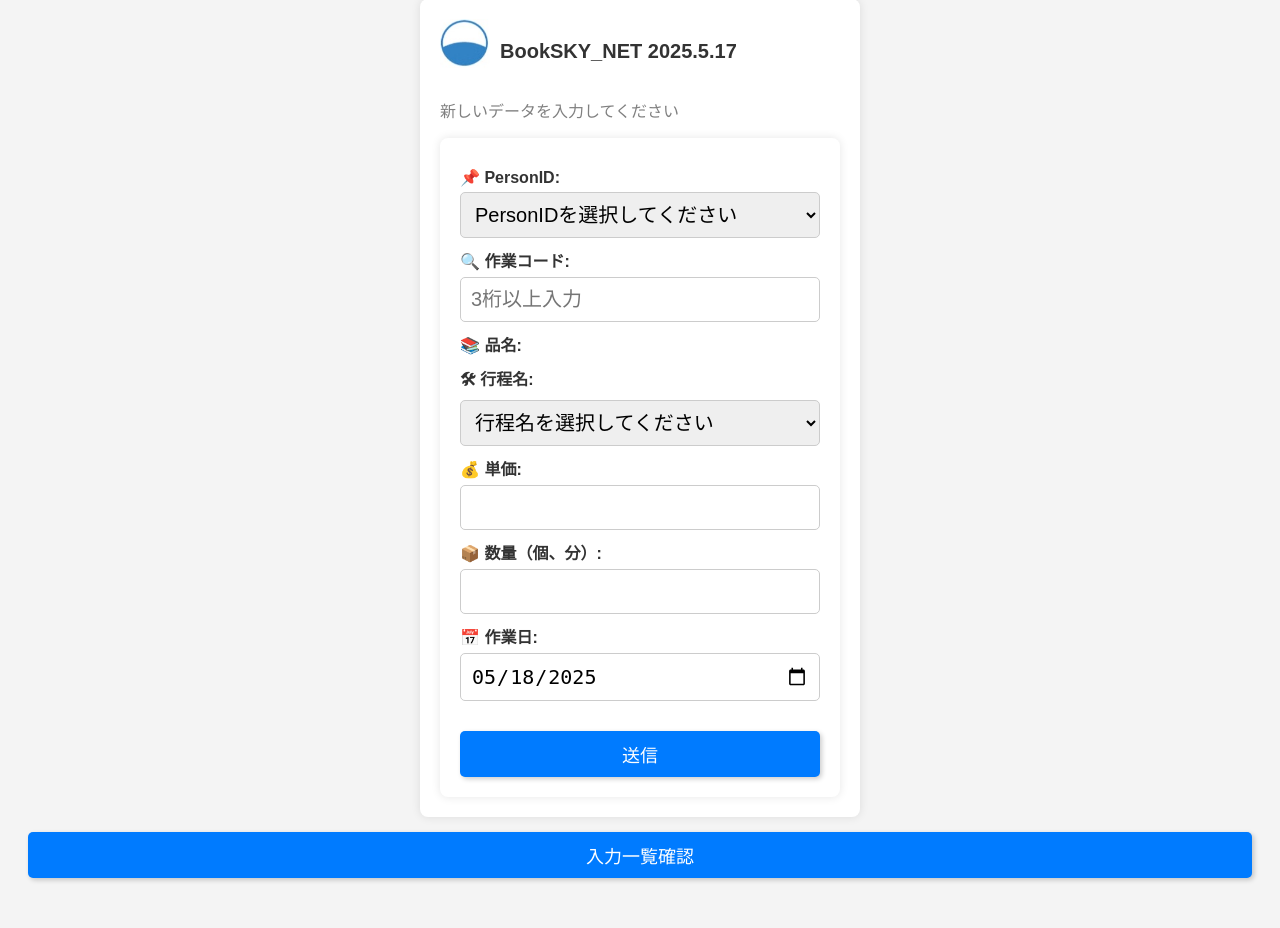
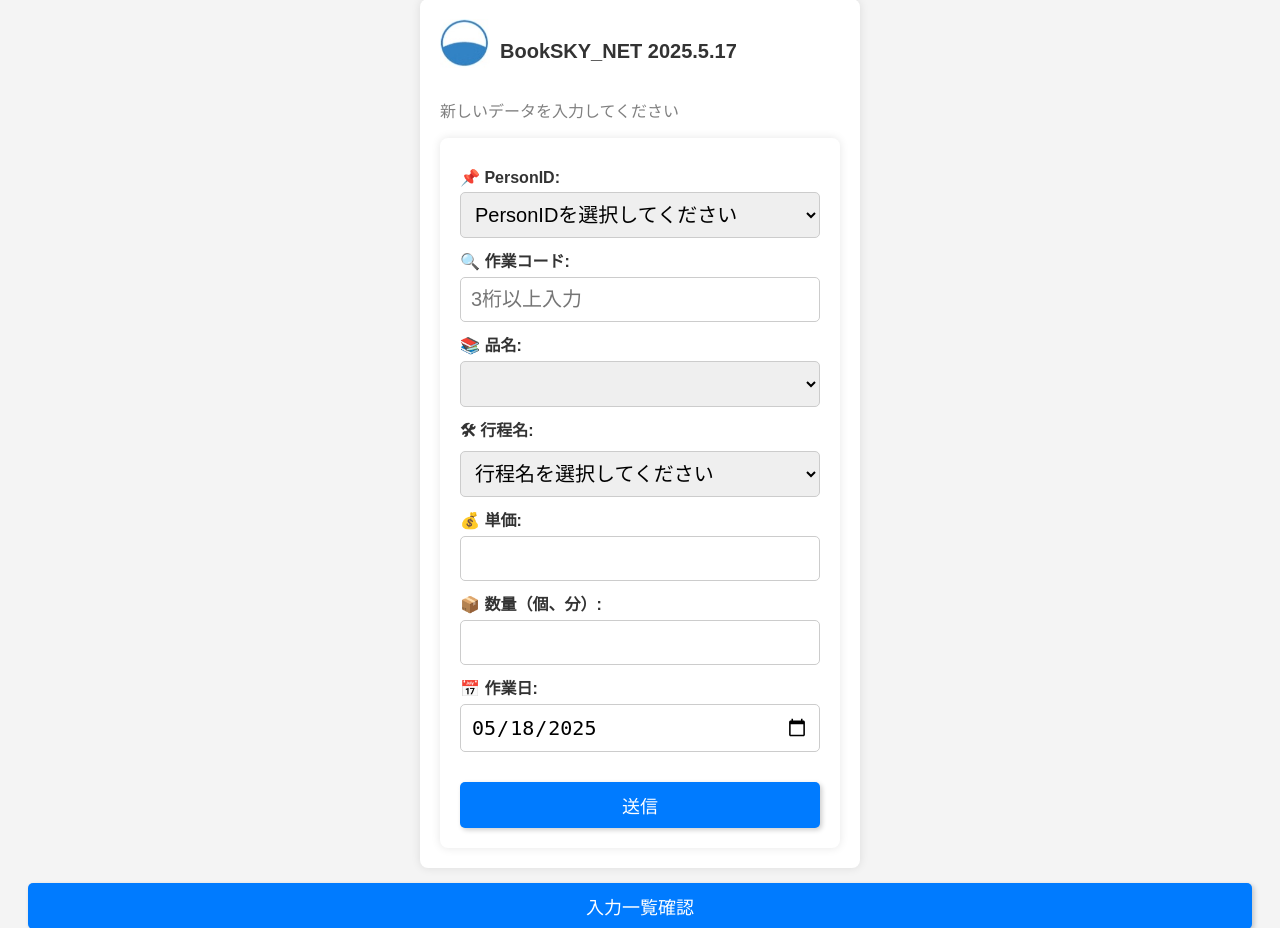
Before and after one commit to masanorimiyamoto-cloud/skyandsea, a Flask app: page / in a window 1280 px wide. Shown: the part 29-957 px from the top of the page. Before the commit the page ends 911 px from the top, so only its background shows below. Run offline with Flask 3, Linux system fonts and the light colour scheme; data that the repository does not hold is empty.

Commit message:
deepseek

```diff
--- a/templates/index.html
+++ b/templates/index.html
@@ -35,6 +35,13 @@
             border-radius: 5px;
             font-size: 20px; /* フォーム要素のフォントサイズを統一 */
             box-sizing: border-box;
+        }
+        /* 既存のCSSに以下を追加 */
+        #worknameSelect {
+            display: block !important; /* 常に表示する */
+            max-height: 200px; /* 最大高を指定 */
+            overflow-y: auto; /* スクロール可能に */
+            border: 1px solid #007bff; /* 強調表示 */
         }
         button {
             background-color: #007bff;
@@ -199,17 +206,18 @@
             }
 
              function expandWorknameOptions() {
-            console.log("expandWorknameOptions triggered. isWorknameSelectShowingMessage:", isWorknameSelectShowingMessage, "suggestionsCache.length:", suggestionsCache.length); // ★ログ追加
               if (isWorknameSelectShowingMessage && suggestionsCache.length > 0) {
-                worknameSelect.innerHTML = ''; // メッセージオプションをクリア
-                console.log("Cleared worknameSelect HTML"); // ★ログ追加
+                  worknameSelect.innerHTML = '';
 
+                  // プレースホルダーオプションを追加
                   const placeholderOption = document.createElement('option');
                   placeholderOption.textContent = '品名を選択してください...';
                   placeholderOption.value = "";
+                  placeholderOption.disabled = true;
                   placeholderOption.selected = true;
                   worknameSelect.appendChild(placeholderOption);
 
+                  // 候補を追加
                   suggestionsCache.forEach(item => {
                       const option = document.createElement('option');
                       option.value = item.workname;
@@ -218,14 +226,15 @@
                       option.dataset.bookname = item.bookname;
                       worknameSelect.appendChild(option);
                   });
-                isWorknameSelectShowingMessage = false; // 候補表示モードへ変更
-                console.log("worknameSelect HTML after populating options:", worknameSelect.innerHTML); // ★ログ追加
 
-                // ドロップダウンを強制的に開く試み (非標準であり、動作しない可能性が高い)
-                // worknameSelect.dispatchEvent(new MouseEvent('mousedown')); // これはイベントループの問題を引き起こす可能性
-                // worknameSelect.click(); // 同上
+                  isWorknameSelectShowingMessage = false;
+
+                  // ドロップダウンを展開する
+                  worknameSelect.size = suggestionsCache.length + 1 > 5 ? 5 : suggestionsCache.length + 1;
+                  worknameSelect.focus();
               }
           }
+
 
             worknameSelect.addEventListener('mousedown', expandWorknameOptions);
             worknameSelect.addEventListener('focus', expandWorknameOptions); // キーボード操作対応
```
Lines whose indentation alone changed are shown as unchanged.
